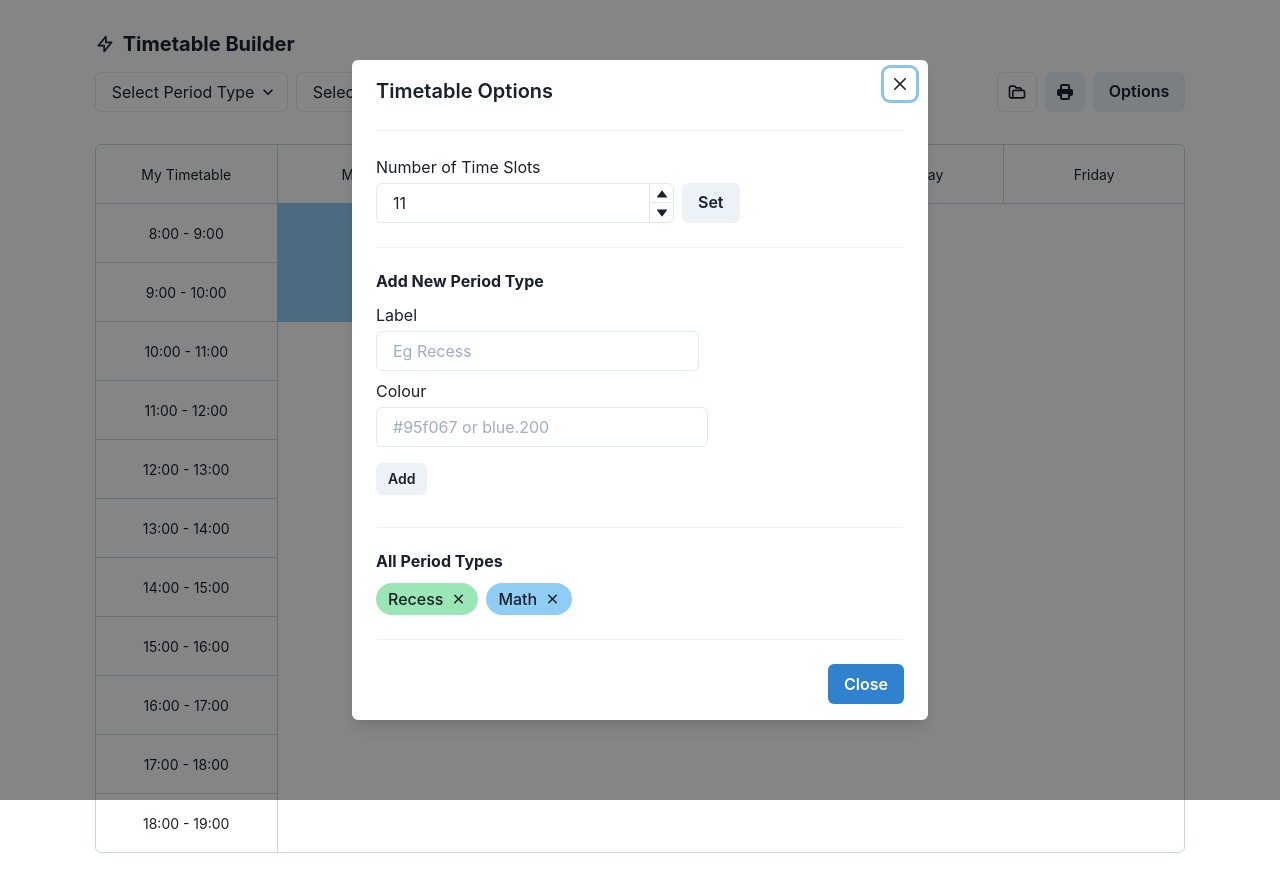
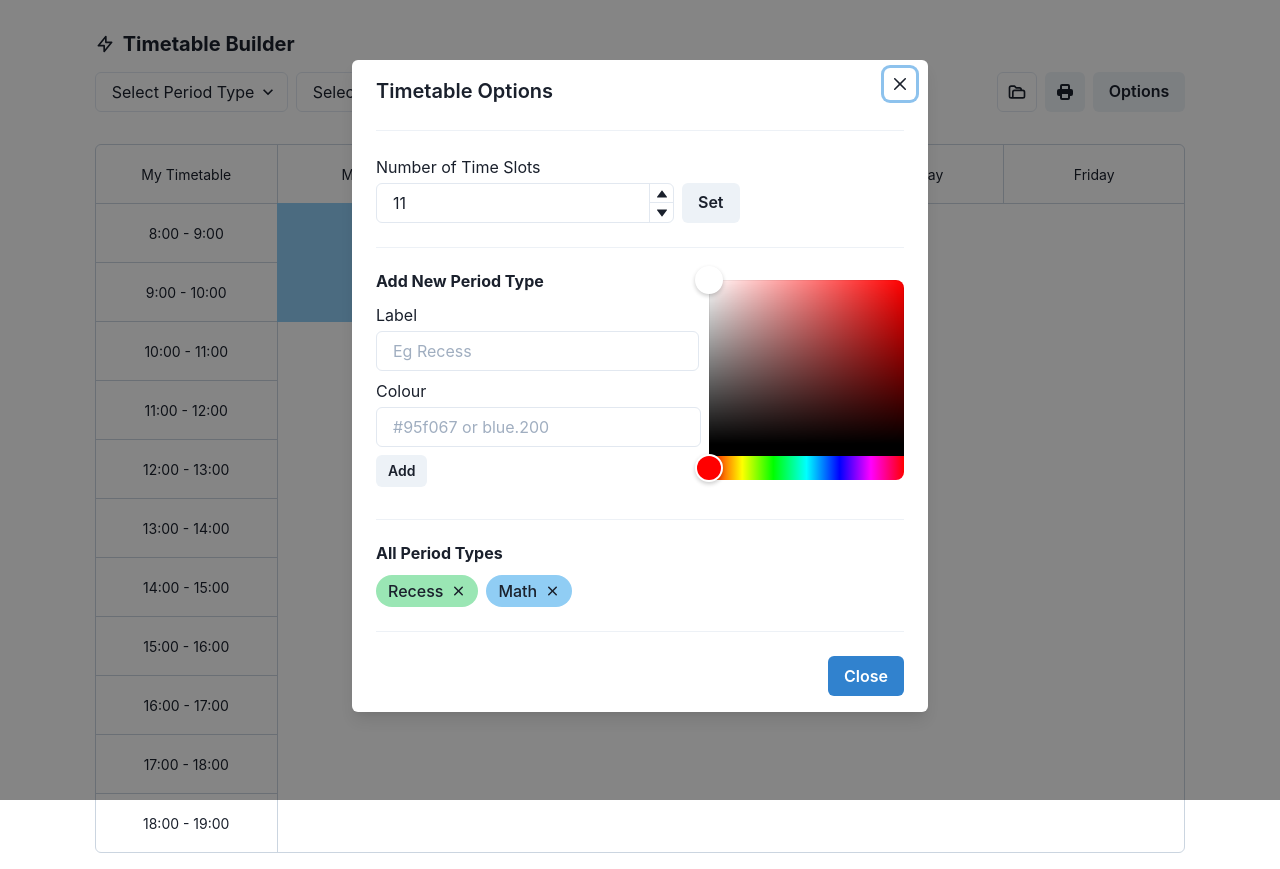
Before and after one commit to westbrookdaniel/timetable-builder, a React (Vite) app: page / in a window 1280 px wide. Both pictures are taken after a click on the button "Options". Built offline with nearby package versions, Linux system fonts and the light colour scheme.

Commit message:
add colour picker

```diff
--- a/package.json
+++ b/package.json
@@ -14,6 +14,7 @@
     "framer-motion": "^4",
     "lodash": "^4.17.21",
     "react": "^17.0.0",
+    "react-colorful": "^5.3.0",
     "react-dom": "^17.0.0",
     "react-grid-layout": "^1.2.5",
     "zustand": "^3.5.7"
--- a/src/options/OptionsModal.tsx
+++ b/src/options/OptionsModal.tsx
@@ -8,7 +8,6 @@ import {
   ModalCloseButton,
   Button,
   useDisclosure,
-  Input,
   Text,
   Box,
   VStack,
@@ -27,6 +26,7 @@ import React, { useState } from 'react'
 import { useLayout, usePeriodTypes } from '../store'
 import Field from './Field'
 import PeriodType from './PeriodType'
+import { HexColorPicker } from 'react-colorful'
 
 export default function OptionsModal() {
   const { isOpen, onOpen, onClose } = useDisclosure()
@@ -47,6 +47,12 @@ export default function OptionsModal() {
   }
 
   function handleAddPeriodType() {
+    if (label.length === 0 || !colour) {
+      return toast({
+        title: 'Pick a label and colour',
+        status: 'error',
+      })
+    }
     if (types.find(({ label: l }) => l === label) === undefined) {
       addType({ label, colour })
       toast({
@@ -102,6 +108,8 @@ export default function OptionsModal() {
             </HStack>
             <Divider my={6} />
             <Box pb={2}>
+              <HStack justifyContent="space-between">
+                <Box>
                   <Heading mb={3} size="sm">
                     Add New Period Type
                   </Heading>
@@ -120,10 +128,13 @@ export default function OptionsModal() {
                       placeholder="#95f067 or blue.200"
                       identifier="period-label"
                     />
-              </VStack>
                     <Button onClick={handleAddPeriodType} mt={4} size="sm">
                       Add
                     </Button>
+                  </VStack>
+                </Box>
+                <HexColorPicker color={colour} onChange={setColour} />
+              </HStack>
             </Box>
             <Divider my={6} />
             <Box>
```
Also changed, not shown: 2 other files (tests, documents, lock files or other folders). Lines whose indentation alone changed are shown as unchanged.
